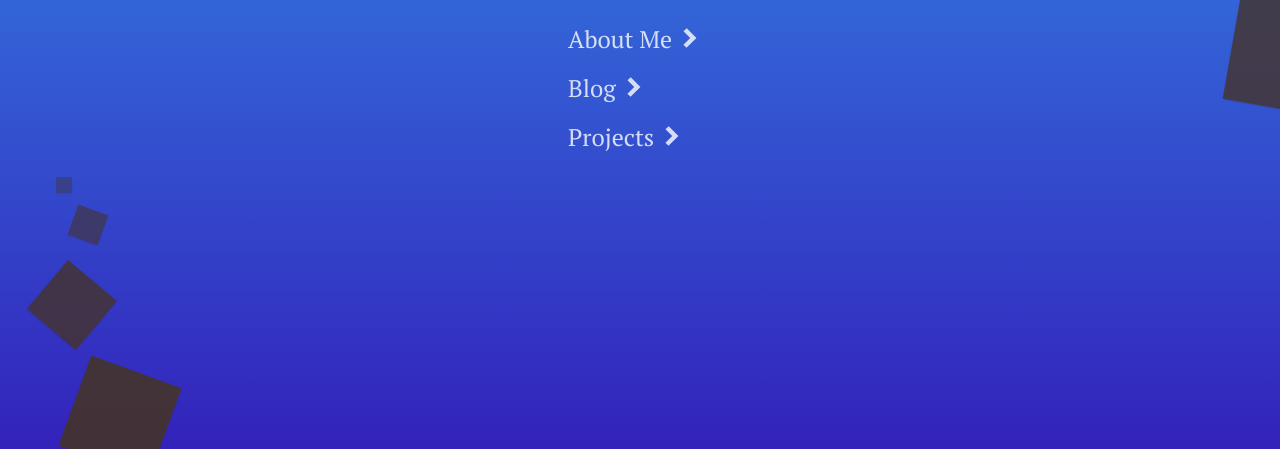
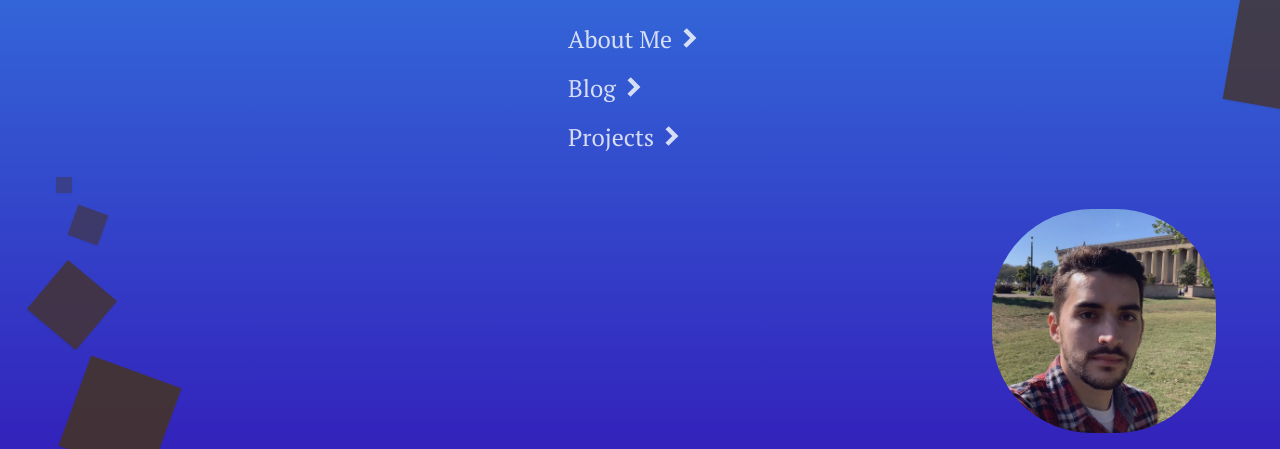
Before and after one commit to HSavich/henrysavich-website, a website: page src/index.html in a window 1280 px wide. Shown: the part 351-800 px from the top of the page. Drawn offline with nearby package versions, Linux system fonts and the light colour scheme; files that its build step writes are made by us from their sources.

Commit message:
Added profile picture

```diff
--- a/src/index.html
+++ b/src/index.html
@@ -9,7 +9,8 @@
     <link href="https://fonts.googleapis.com/css2?family=Oswald:wght@200..700&family=PT+Serif:ital,wght@0,400;0,700;1,400;1,700&display=swap" rel="stylesheet">
 </head>
 <body class = "relative">
-    <div class = "absolute text-white top-[30vh] w-full font-ptSerif text-opacity-80 text-center">
+    <img class = 'xl:absolute xl:top-[55vh] xl:right-[5vw] h-56 w-56 rounded-[100px] filter saturate-[.90] opacity-90 mx-auto mt-[15vh]'  src = './assets/profile.webp'/>
+    <div class = "absolute text-white top-[40vh] xl:top-[30vh] w-full font-ptSerif text-opacity-80 text-center">
         <span class = "text-5xl sm:text-6xl">
             Henry Savich
         </span>
```
Also changed, not shown: src/assets/profile.webp (added).
